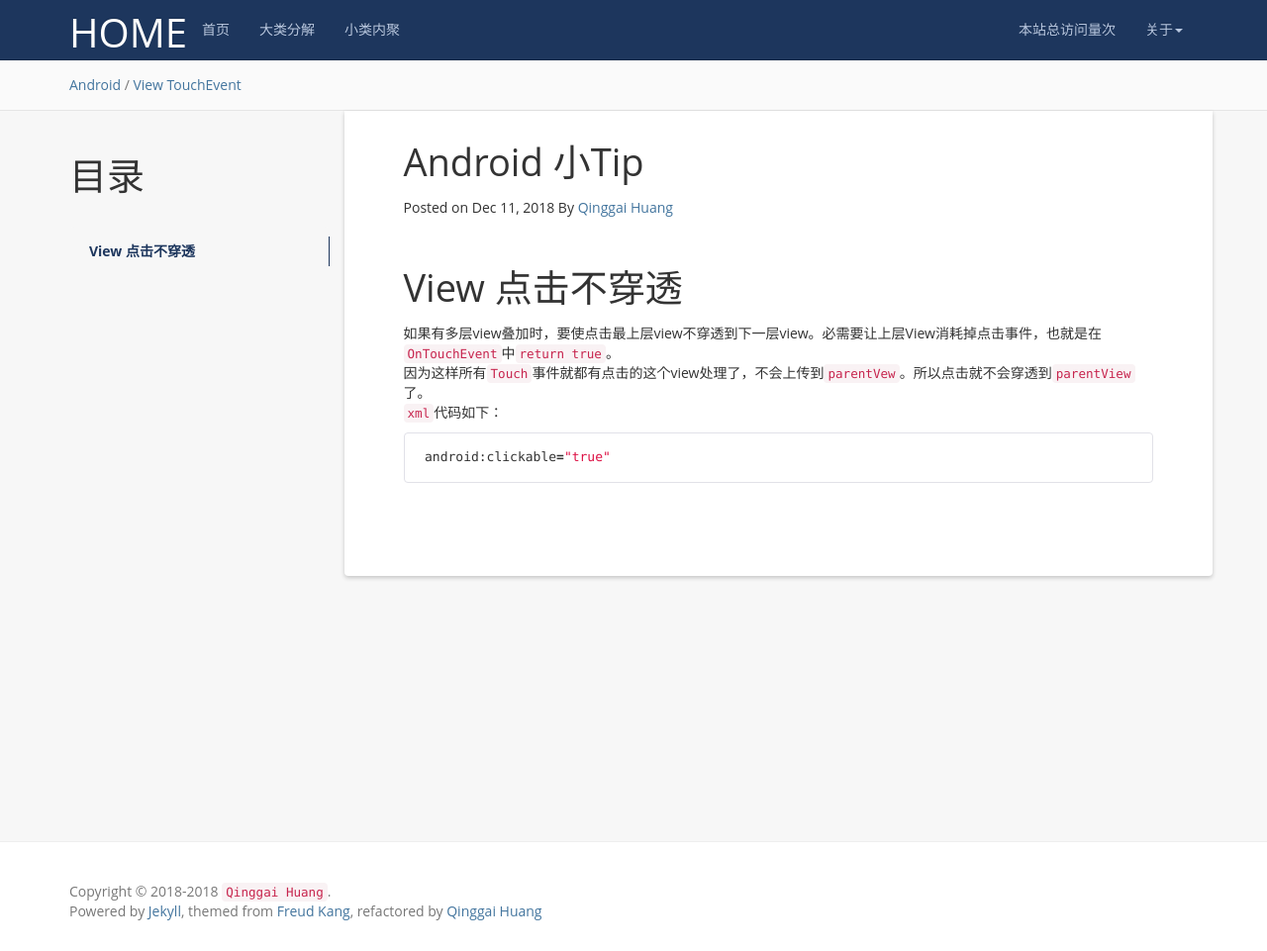
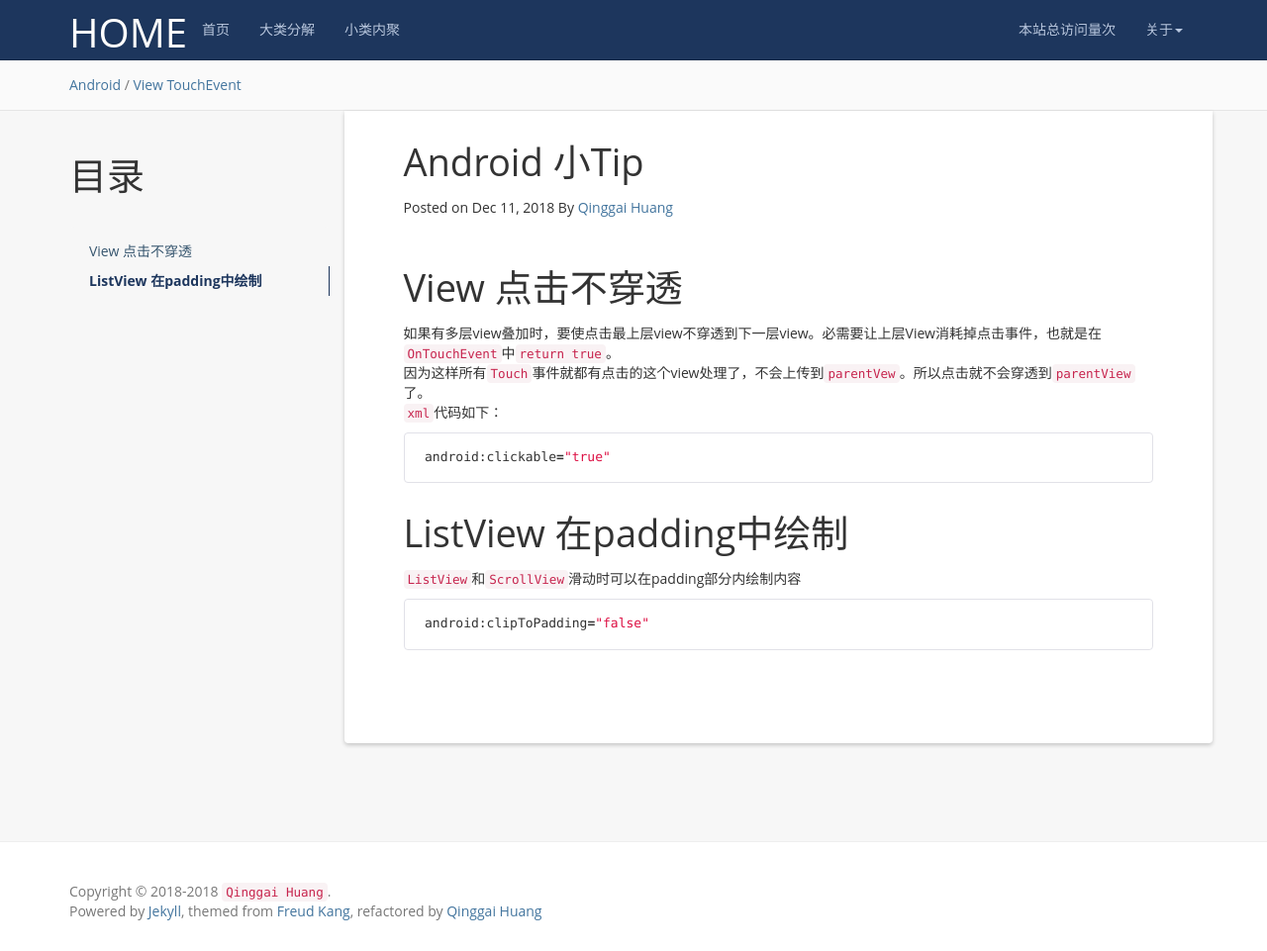
Before and after one commit to hqglichao/hqglichao.github.io, a Jekyll site: the page built from _posts/2018-12-11-touch-event-do-not-pass-through.md, in a window 1280 px wide and 961 px high. Shown: the whole window at 99% size. Built offline with Jekyll 4.4.1, drawn with Linux system fonts in a browser that asks for light colours; nearby versions of some CDN libraries; comment, search, counter and statistics services are not loaded.

Commit message:
modify blog.
Signed-off-by: huangqinggai <huangqinggai@qiyi.com>

````diff
--- a/_posts/2018-12-11-touch-event-do-not-pass-through.md
+++ b/_posts/2018-12-11-touch-event-do-not-pass-through.md
@@ -19,3 +19,11 @@ View 点击不穿透                       {#View}
 ```bash
 android:clickable="true"
 ```
+
+ListView 在padding中绘制               {#ListView}
+====================================
+
+`ListView`和`ScrollView`滑动时可以在padding部分内绘制内容
+```bash
+android:clipToPadding="false"
+```
````
